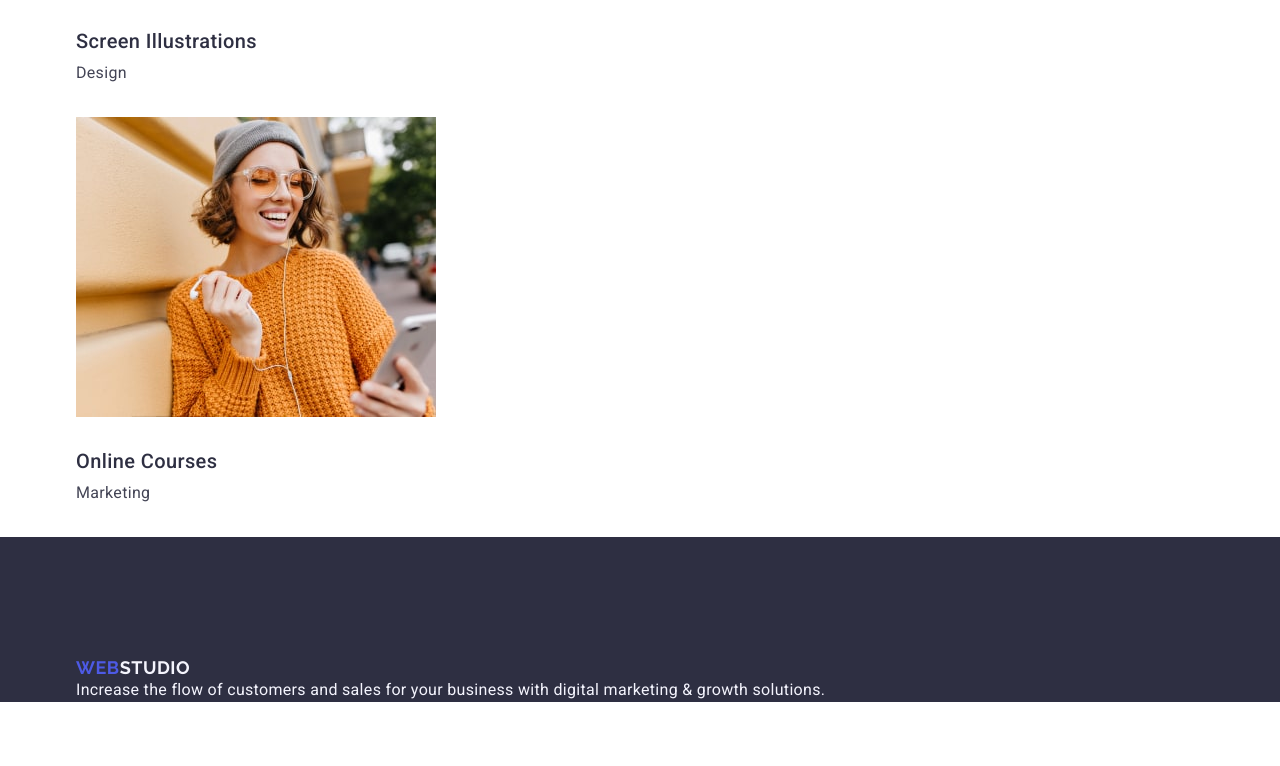
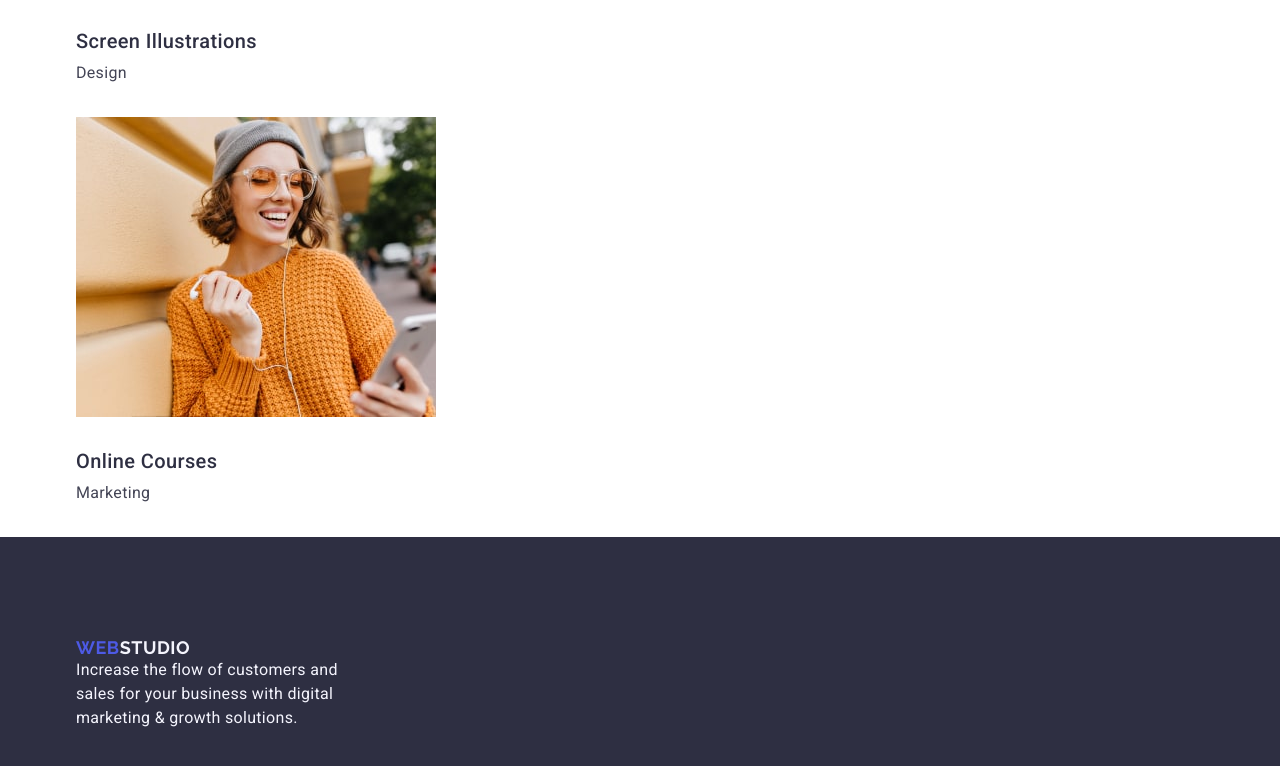
Before and after one commit to YaEhley/goit-markup-hw-03, a plain HTML site: page index.html in a window 1280 px wide. Shown: the part 5094-5860 px from the top of the page. Before the commit the page ends 5796 px from the top, so only its background shows below. Drawn offline with nearby package versions, Linux system fonts and the light colour scheme.

Commit message:
go-it-hw-3 ver2

```diff
--- a/css/styles.css
+++ b/css/styles.css
@@ -192,7 +192,7 @@ img {
 
 .team {
     background-color: #F4F4FD;
-    padding-top: 120px;
+    padding-bottom: 120px;
 }
 
 .team-title {
@@ -290,7 +290,8 @@ img {
 
 .footer {
     background-color: #2E2F42;
-    padding-top: 120px;
+    padding-top: 100px;
+    padding-bottom: 100px;
 }
 
 .footer-logo {
@@ -324,6 +325,7 @@ img {
         font-size: 16px;
         line-height: 1.5;
         letter-spacing: 0.02em;
+        max-width: 264px;
 }
 
 /*========================*/
```
